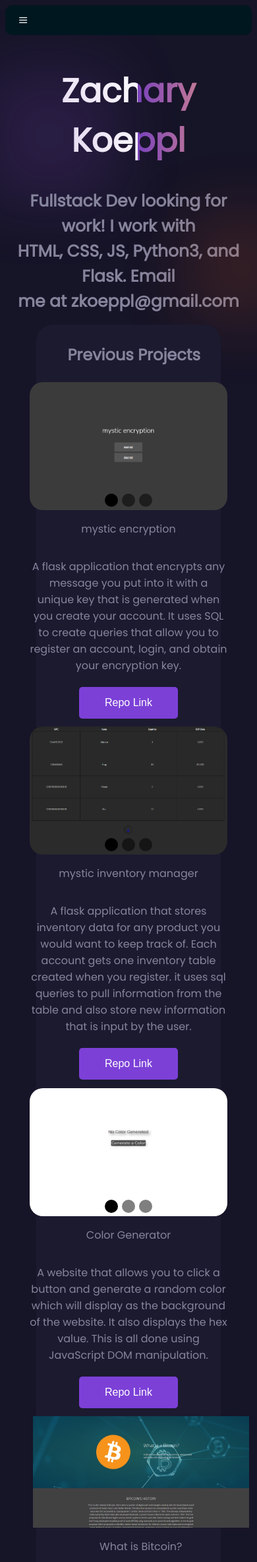
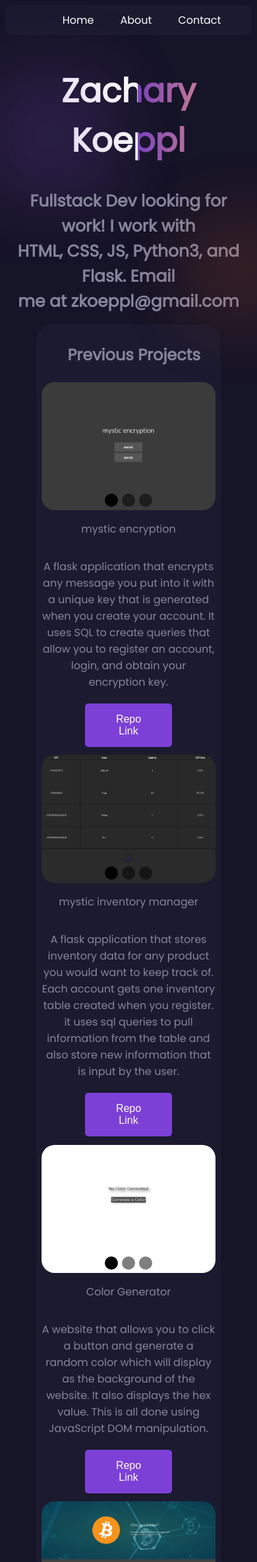
Before and after one commit to ZachK26/zach-koeppl-portfolio, a Flask app: page / in a window 390 px wide; the page is wider, and only the part inside the window is pictured. Shown: the top 2367 px of that part at 66% size. Run offline with Flask 2, Linux system fonts and the light colour scheme.

Commit message:
Made page more responsive

```diff
--- a/static/styles.css
+++ b/static/styles.css
@@ -38,16 +38,17 @@ h2{
     padding-left:3%;
 	padding-right:3%;
 	padding-bottom:3%;
-    width:30%;
+    width:fit-content;
 	height:40%;
-	min-width: 300px;
+	max-width: 430px;
+
 }
 
 .photo{
-        width: 40vh;
-        height: 20vh;
-        object-fit: contain;
-    border: 2px;
+    width:100%;
+	height:40%;
+	max-width: 430px;
+	border-radius: 20px;
 }
 #projectscontainer{
 	width: 75%;
@@ -69,98 +70,27 @@ body{
     background-color: #161427
 }
 #menu {
-	background: #00171F;
+	background-color: #1B1A2F;
 	color: #FFF;
 	height: 45px;
-	padding-left: 18px;
 	border-radius: 10px;
+	display: flex;
+	flex-direction: row;
+	align-items: center;
+	justify-content: center;
 }
-#menu ul, #menu li {
-	margin: 0 auto;
-	padding: 0;
-	list-style: none
+
+#menu a {
+	display: flex;
+	position: sticky;
+	display: inline;
+	text-align: center;
+	flex-direction: row;
+	margin-left:40px;
+	text-decoration: none;
+	color:white;
 }
-#menu ul {
-	width: 100%;
-}
-#menu li {
-	float: left;
-	display: inline;
-	position: relative;
-}
-#menu a {
-	display: block;
-	line-height: 45px;
-	padding: 0 14px;
-	text-decoration: none;
-	color: #FFFFFF;
-	font-size: 16px;
-}
-#menu a.dropdown-arrow:after {
-	content: "\25BE";
-	margin-left: 5px;
-}
-#menu li a:hover {
-	color: #0099CC;
-	background: #F2F2F2;
-}
-#menu input {
-	display: none;
-	margin: 0;
-	padding: 0;
-	height: 45px;
-	width: 100%;
-	opacity: 0;
-	cursor: pointer
-}
-#menu label {
-	display: none;
-	line-height: 45px;
-	text-align: center;
-	position: absolute;
-	left: 35px
-}
-#menu label:before {
-	font-size: 1.6em;
-	content: "\2261";
-	margin-left: 20px;
-}
-#menu ul.sub-menus{
-	height: auto;
-	overflow: hidden;
-	width: 170px;
-	background: #444444;
-	position: absolute;
-	z-index: 99;
-	display: none;
-}
-#menu ul.sub-menus li {
-	display: block;
-	width: 100%;
-}
-#menu ul.sub-menus a {
-	color: #FFFFFF;
-	font-size: 16px;
-}
-#menu li:hover ul.sub-menus {
-	display: block
-}
-#menu ul.sub-menus a:hover{
-	background: #F2F2F2;
-	color: #444444;
-}
-@media screen and (max-width: 800px){
-	#menu {position:relative}
-	#menu ul {background:#111;position:absolute;top:100%;right:0;left:0;z-index:3;height:auto;display:none}
-	#menu ul.sub-menus {width:100%;position:static;}
-	#menu ul.sub-menus a {padding-left:30px;}
-	#menu li {display:block;float:none;width:auto;}
-	#menu input, #menu label {position:absolute;top:0;left:0;display:block}
-	#menu input {z-index:4}
-	#menu input:checked + label {color:white}
-	#menu input:checked + label:before {content:"\00d7"}
-	#menu input:checked ~ ul {display:block}
-}
+
 .otherSectionsSTContainer{
 	justify-content: center;
 	display: flex;
@@ -251,11 +181,15 @@ font-size:24px;
 margin-left: 17%;
 }
 .contactButtons{
-	width: 24%;
+	width: 21%;
 	margin:3.2%;
-	height:38%;
+	height:80px;
 	margin-top:1%;
 	margin-bottom:6%;
+	font-size: 2vh;
+	min-width: 150px;
+	margin-left: 7.5%;
+
 
 }
 .emailbutton{
@@ -277,12 +211,15 @@ margin-left: 17%;
     align-items: center;
     flex-direction: row;
 	background-color: #1B1A2F;
-	max-height:15%;
+	height: 40%;
+	block-size: fit-content;
 
 }
 #mystbrandingfooter{
-height:5%;
-width:5%;
+height:10%;
+width:10%;
+min-height: 70px;
+min-width:70px;
 border-radius: 50%;
 
 }
@@ -329,33 +266,36 @@ border-radius: 50%;
 	align-items: center;
 	margin:10%;
 	background-color: #22213C;
-	padding:20px;
+	padding:40%;
 	border-radius: 10px;
+	float:right;
+	height:5%;
+	width:100%;
 }
 #leftmodifier{
 	margin:2%;
 	display: flex;
+	flex-direction: row;
+	width:20%;
+	height: fit-content;
+	width:100%;
+	block-size: fit-content;
+	flex-flow:wrap;
 	align-items: center;
-	flex-direction: row;
+
+}
+#footerlogoss{
+	width: 5vh;
+	height:5vh;
+	flex-direction:row;
 	block-size: fit-content;
-	width:20%;
-	margin:8%;
-	margin-right:16%;
+	display: flex;
+	padding:20px;
+	border-radius: 10px;
+	margin-right:10%;
 }
-#footercontainer{
+.buttonalignment{
 	display: flex;
-	flex-direction: column;
-	flex-wrap:wrap;
+	flex-flow:wrap;
+	width: 100%;
 }
-.fullbodycontainer{
-	display: flex;
-	flex-direction: column;
-	width: 100%;
-	flex-wrap: wrap;
-	height: fit-content;
-	block-size: fit-content;
-	border-top-right-radius: 25px ;
-	border-top-left-radius: 25px ;
-	border-bottom-right-radius: 25px ;
-	border-bottom-left-radius: 25px ;
-}
--- a/templates/index.html
+++ b/templates/index.html
@@ -18,18 +18,9 @@
 </head>
 <body style="font-family: 'Poppins', serif;">
     <nav id='menu'>
-        <input type='checkbox' id='responsive-menu' onclick='updatemenu()'><label></label>
-        <ul>
-          <li><a href='#titlediv'>Home</a></li>
-          <li><a class='dropdown-arrow' href='#'>Socials</a>
-            <ul class='sub-menus'>
-              <li><a href='https://www.linkedin.com/in/zachary-koeppl-71436420b'>LinkedIn</a></li>
-              <li><a href='http://https://github.com/ZachK26'>Github</a></li>
-              <li><a href='https://stackoverflow.com/users/13867033/mysts'>stackoverflow</a></li>
-            </ul>
-          </li>
-          <li><a href='#contactme'>Contact Me</a></li>
-        </ul>
+      <a href = '#titleddiv'>Home</a>
+      <a href = '#aboutme'>About</a>
+      <a href = '#contactme'>Contact</a>
       </nav>
       <div class = 'fullbodycontainer'>
 <div id = "titlediv">
@@ -115,6 +106,7 @@
     </div>
     </div>
     </div>
+    <a id = 'aboutme'></a>
     <div id = 'stcontainer'>
       <div class = 'otherSectionsSTContainer'>
         <h3 id = 'sttitles' class = 'otherSections'>Hi, I'm Zach.</h3>
@@ -134,11 +126,13 @@
       </p>
   </div>
     <div class = 'otherSectionsSTContainer' id = 'contactme'>
+      <div class = 'buttonalignment'>
       <h3 id = 'sttitles' class = 'otherSections'>Contact Me</h3>
-      <button onclick="location.href='https://github.com/ZachK26/color-gen-website'" type="button" class = 'button contactButtons emailbutton'>Email Me!</button>
-      <button onclick="location.href='https://github.com/ZachK26/color-gen-website'" type="button" class = 'button contactButtons discordbutton'>Discord</button>
-      <button onclick="location.href='https://github.com/ZachK26/color-gen-website'" type="button" class = 'button contactButtons callbutton'>Call Me!</button>
+      <button onclick="location.href='mailto:zkoeppl@gmail.com'" type="button" class = 'button contactButtons emailbutton'>Email Me!</button>
+      <button onclick="location.href='https://discord.gg/Jf9PgcYnG6'" type="button" class = 'button contactButtons discordbutton'>Discord</button>
+      <button  type="button" class = 'button contactButtons callbutton'>847-804-2906</button>
     </div>
+  </div>
     <footer id = 'footercontainer'>
       <div id='nameandpigcontainer'>
       <img src = 'static/mystbranding.png' id = 'mystbrandingfooter'>
@@ -148,9 +142,15 @@
     </div>
     </div>
     <div id = 'leftmodifier'>
-      <input type="image" src="static/discord.png" name="saveForm" id = 'footerlogos' class="btTxt submit" />
-      <input type="image" src="static/github.png" name="saveForm" class="btTxt submit" id = 'footerlogos' />
-      <input type="image" src="static/linkedin.png" name="saveForm" class="btTxt submit" id = 'footerlogos' />
+      <a href = 'https://discord.gg/Jf9PgcYnG6'  id = 'footerlogoss' >
+      <input type="image" src="static/discord.png" name="saveForm" id = 'footerlogos' class="btTxt submit" style="font-family: 'Poppins', serif;"/>
+    </a>
+    <a href = 'https://github.com/ZachK26' id = 'footerlogoss' >
+      <input type="image" src="static/github.png" name="saveForm" class="btTxt submit" id = 'footerlogos' style="font-family: 'Poppins', serif;"/>
+      </a>
+      <a href = 'https://www.linkedin.com/in/zachary-koeppl-71436420b' id = 'footerlogoss' >
+      <input type="image" src="static/linkedin.png" name="saveForm" class="btTxt submit" id = 'footerlogos' style="font-family: 'Poppins', serif;"/>
+    </a>
     </div>
     </footer>
   </div>
```
